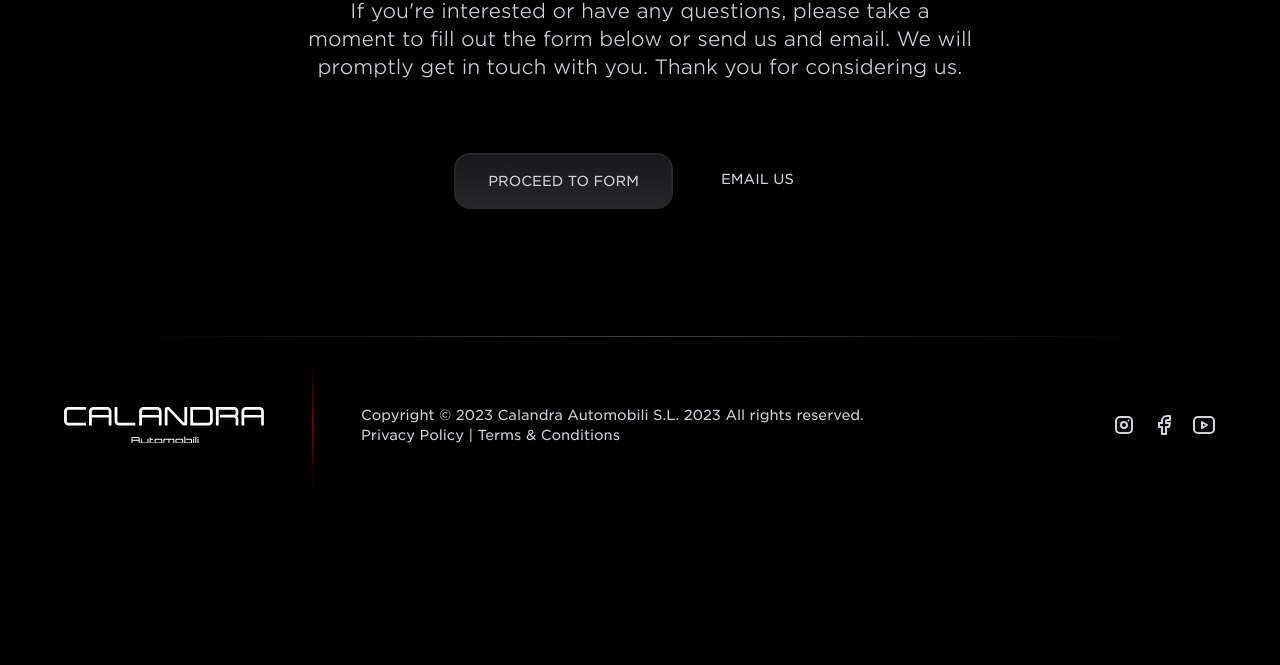
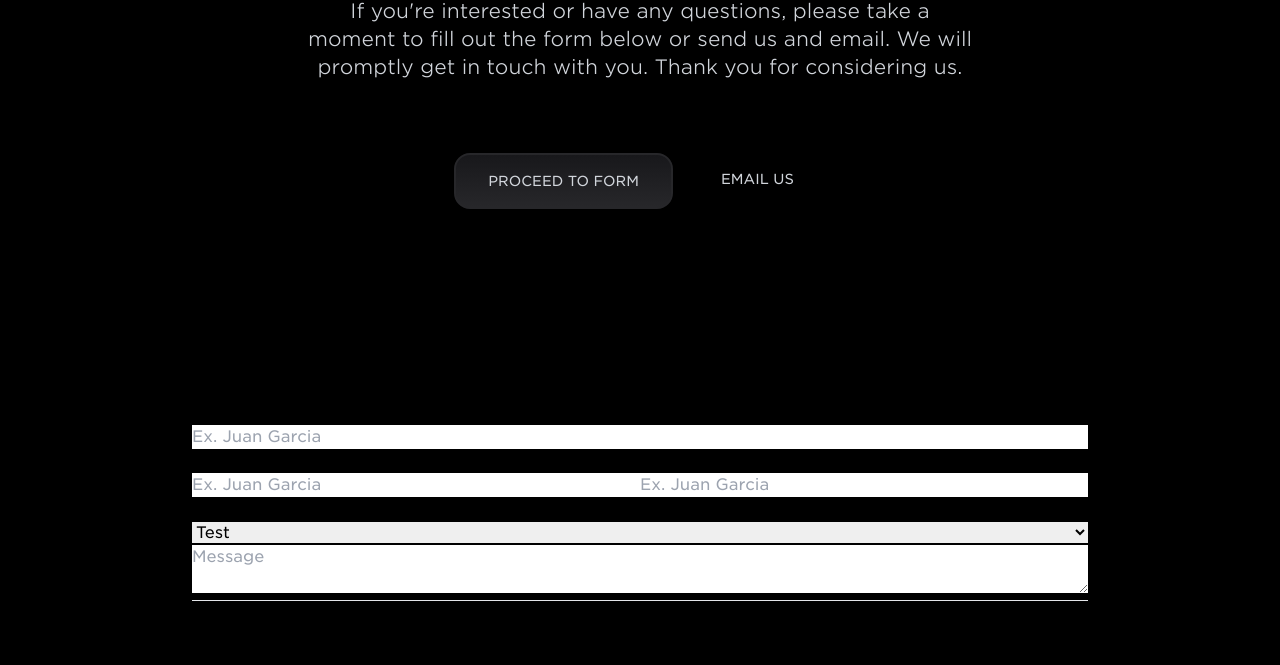
Before and after one commit to verdulife/calandraautomobili, an Astro site: page /contact in a window 1280 px wide. Shown: the part 287-952 px from the top of the page. Before the commit the page ends 800 px from the top, so only its background shows below. Built offline with nearby package versions, Linux system fonts and the light colour scheme; Astro itself is replaced by a stand-in of ours.

Commit message:
form init

```diff
--- a/src/components/DateCard.astro
+++ b/src/components/DateCard.astro
@@ -11,7 +11,7 @@ const { year } = Astro.props;
 <article class="flex flex-col items-center gap-4">
   <h3 class="text-2xl text-white lg:text-4xl">{year}</h3>
 
-  <P class="text-center text-zinc-300">
+  <P>
     <slot />
   </P>
 </article>
--- /dev/null
+++ b/src/components/Form.astro
@@ -0,0 +1,35 @@
+<form class="fle flex-col w-full max-w-4xl">
+  <fieldset class="fle flex-col w-full">
+    <label for="name">Name</label>
+    <input class="w-full" type="text" placeholder="Ex. Juan Garcia" />
+  </fieldset>
+
+  <fieldset class="flex wfull">
+    <div class="w-1/2">
+      <label for="name">Name</label>
+      <input class="w-full" type="text" placeholder="Ex. Juan Garcia" />
+    </div>
+    <div class="w-1/2">
+      <label for="name">Name</label>
+      <input class="w-full" type="text" placeholder="Ex. Juan Garcia" />
+    </div>
+  </fieldset>
+
+  <fieldset class="fle flex-col w-full">
+    <label for="name">Name</label>
+    <select class="w-full">
+      <option value="n">Test</option>
+    </select>
+  </fieldset>
+
+  <fieldset class="fle flex-col w-full">
+    <textarea class="w-full" placeholder="Message"></textarea>
+  </fieldset>
+
+  <hr />
+
+  <fieldset class="flex wfull">
+    <button type="submit">SEND</button>
+    <button type="reset">RESET</button>
+  </fieldset>
+</form>
--- a/src/components/Nav.astro
+++ b/src/components/Nav.astro
@@ -16,10 +16,12 @@ import Menu from "@icons/Menu.astro";
         if (routes.length / 2 === i) {
           return (
             <>
+              <li>
                 <picture class="flex flex-col justify-between gap-6 mx-8">
                   <Flag />
                   <Logo />
                 </picture>
+              </li>
 
               <li class="flex pt-6">
                 <a href={route.slug}>{route.title}</a>
@@ -62,9 +64,11 @@ import Menu from "@icons/Menu.astro";
         ))
       }
 
+      <li>
         <picture class="fixed bottom-0 left-0 right-0 z-20">
           <Flag />
         </picture>
+      </li>
     </ul>
   </div>
 </nav>
--- a/src/components/Pretitle.astro
+++ b/src/components/Pretitle.astro
@@ -1 +1 @@
-<span class="-ml-4 text-sm font-semibold text-red-600"><slot /></span>
+<span class="-ml-4 text-sm font-semibold text-gray-400"><slot /></span>
--- a/src/layouts/Layout.astro
+++ b/src/layouts/Layout.astro
@@ -14,7 +14,7 @@ const { title } = Astro.props;
 <html lang="en">
   <head>
     <meta charset="utf-8" />
-    <meta name="viewport" content="width=device-width, viewport-fit=contain" />
+    <meta name="viewport" content="width=device-width, initial-scale=1" />
 
     <!-- Web assets -->
     <link rel="manifest" href="/manifest.json" crossorigin="use-credentials" />
@@ -24,6 +24,10 @@ const { title } = Astro.props;
 
     <!-- Author -->
     <meta name="author" content="verdu | verdu@live.com" />
+    <meta
+      name="description"
+      content="40 years in Automotive Design. Please welcome Calandra Automobili to a newly revived era of pure sportscars."
+    />
 
     <ViewTransitions />
   </head>
@@ -36,8 +40,6 @@ const { title } = Astro.props;
       <slot />
       <Footer />
     </div>
-  </body>
-
     <style is:global>
       :root {
         scroll-behavior: smooth;
@@ -52,6 +54,15 @@ const { title } = Astro.props;
       .scrollbar-hide {
         -ms-overflow-style: none;
         scrollbar-width: none;
+      }
+
+      @supports (padding: max(0px)) {
+        body,
+        header,
+        footer {
+          padding-left: min(0vmin, env(safe-area-inset-left));
+          padding-right: min(0vmin, env(safe-area-inset-right));
+        }
       }
 
       @font-face {
@@ -79,4 +90,5 @@ const { title } = Astro.props;
         font-style: normal;
       }
     </style>
+  </body>
 </html>
--- a/src/pages/contact.astro
+++ b/src/pages/contact.astro
@@ -3,6 +3,7 @@ import Layout from "@layouts/Layout.astro";
 import P from "@components/P.astro";
 import Strong from "@components/Strong.astro";
 import Link from "@components/Link.astro";
+import Form from "@components/Form.astro";
 ---
 
 <Layout title="Contact | Calandra Automobili">
@@ -26,4 +27,8 @@ import Link from "@components/Link.astro";
       <Link href="mailto:info@calandraautomobili.com" secondary>EMAIL US</Link>
     </main>
   </section>
+
+  <section id="form" class="flex flex-col items-center w-full py-24">
+    <Form />
+  </section>
 </Layout>
--- a/src/pages/index.astro
+++ b/src/pages/index.astro
@@ -80,7 +80,9 @@ import { dates } from "family-passion";
                 </DateCard>
               </li>
 
-              <Divider />
+              <li>
+                <Divider />
+              </li>
             </>
           ))
         }
```
Lines whose indentation alone changed are shown as unchanged.
